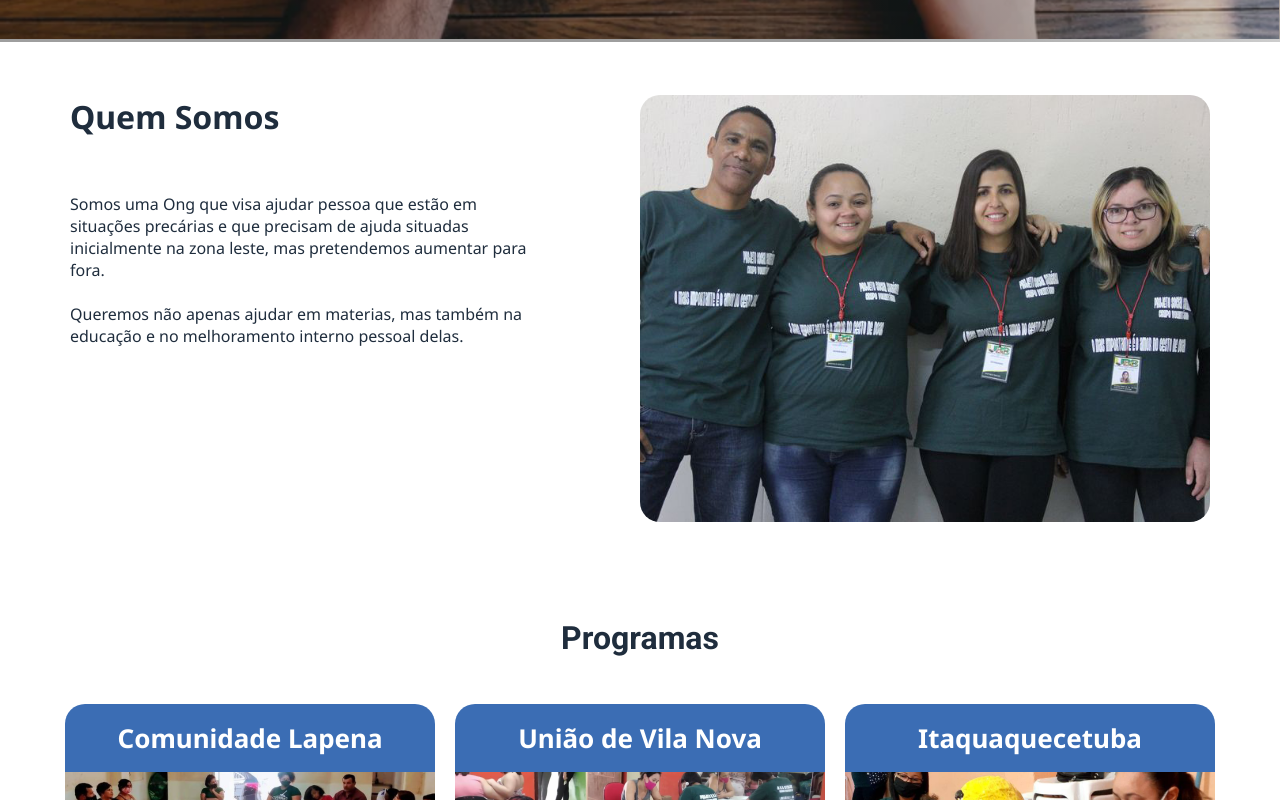
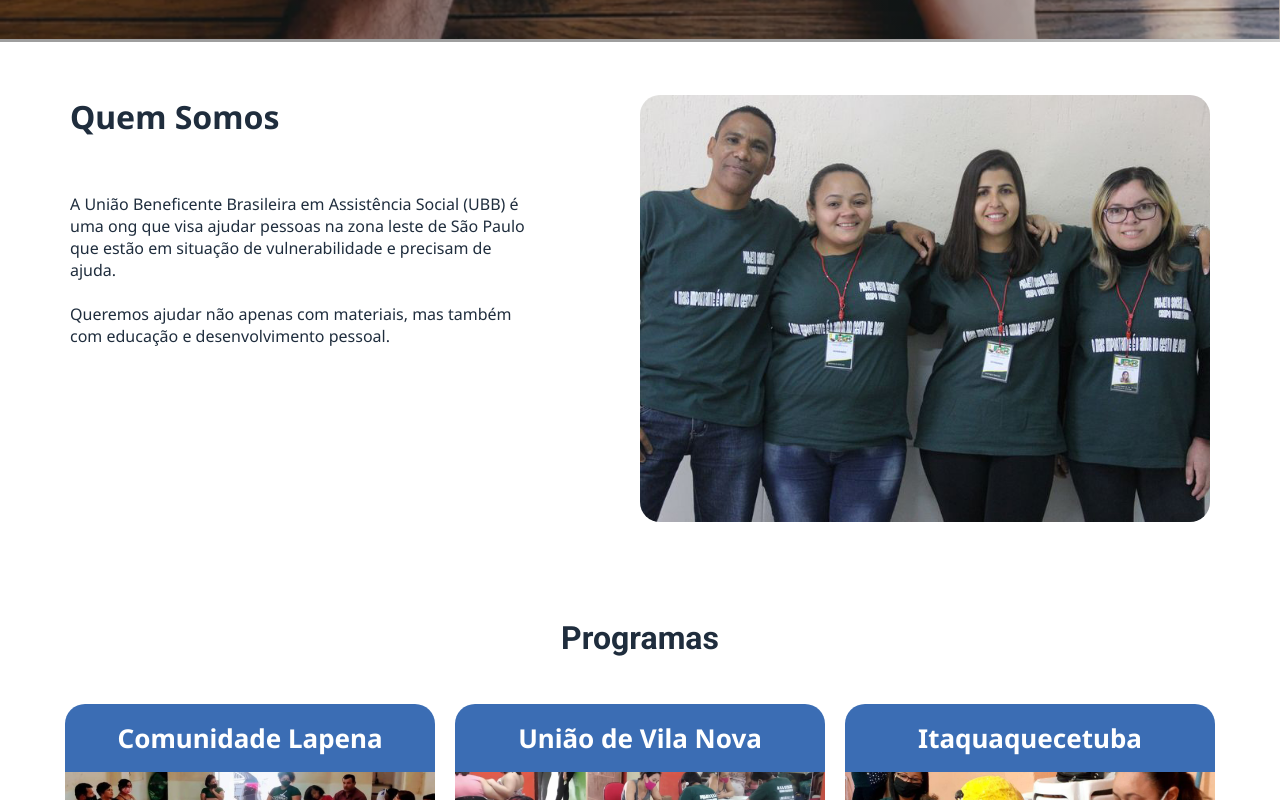
Before and after one commit to UBB-ONG/frontend-ubb, a React (Create React App) app: page / in a window 1280 px wide. Shown: the part 652-1452 px from the top of the page. Built offline with nearby package versions, Linux system fonts and the light colour scheme; no server answers.

Commit message:
fix: setting header buttons color equals to header color

```diff
--- a/src/components/header/Header.js
+++ b/src/components/header/Header.js
@@ -53,7 +53,7 @@ const Container = styled.div`
 
   button {
     display: none;
-    background-color: none;
+    background-color: #f2f2f1;
     border: none;
     cursor: pointer;
   }
--- a/src/components/whoWeAreSection/WhoWeAreSection.js
+++ b/src/components/whoWeAreSection/WhoWeAreSection.js
@@ -7,13 +7,13 @@ export default function WhoWeAreSection({ whoWeAreSectionRef }) {
       <div>
         <p>Quem Somos</p>
         <p>
-          Somos uma Ong que visa ajudar pessoa que estão em situações precárias
-          e que precisam de ajuda situadas inicialmente na zona leste, mas
-          pretendemos aumentar para fora.
+          A União Beneficente Brasileira em Assistência Social (UBB) é uma ong
+          que visa ajudar pessoas na zona leste de São Paulo que estão em
+          situação de vulnerabilidade e precisam de ajuda.
           <br />
           <br />
-          Queremos não apenas ajudar em materias, mas também na educação e no
-          melhoramento interno pessoal delas.
+          Queremos ajudar não apenas com materiais, mas também com educação e
+          desenvolvimento pessoal.
         </p>
       </div>
       <img src={teamPicture} alt="Foto do time" />
```
